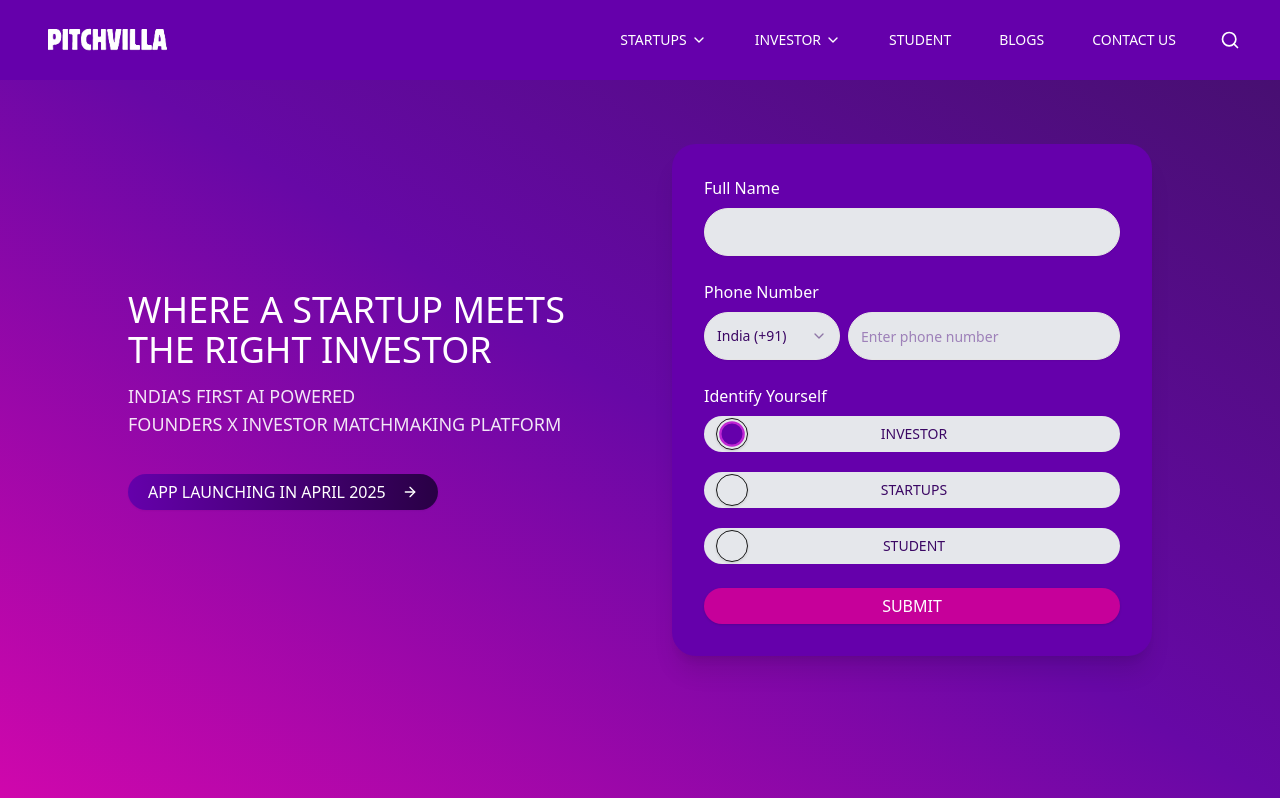
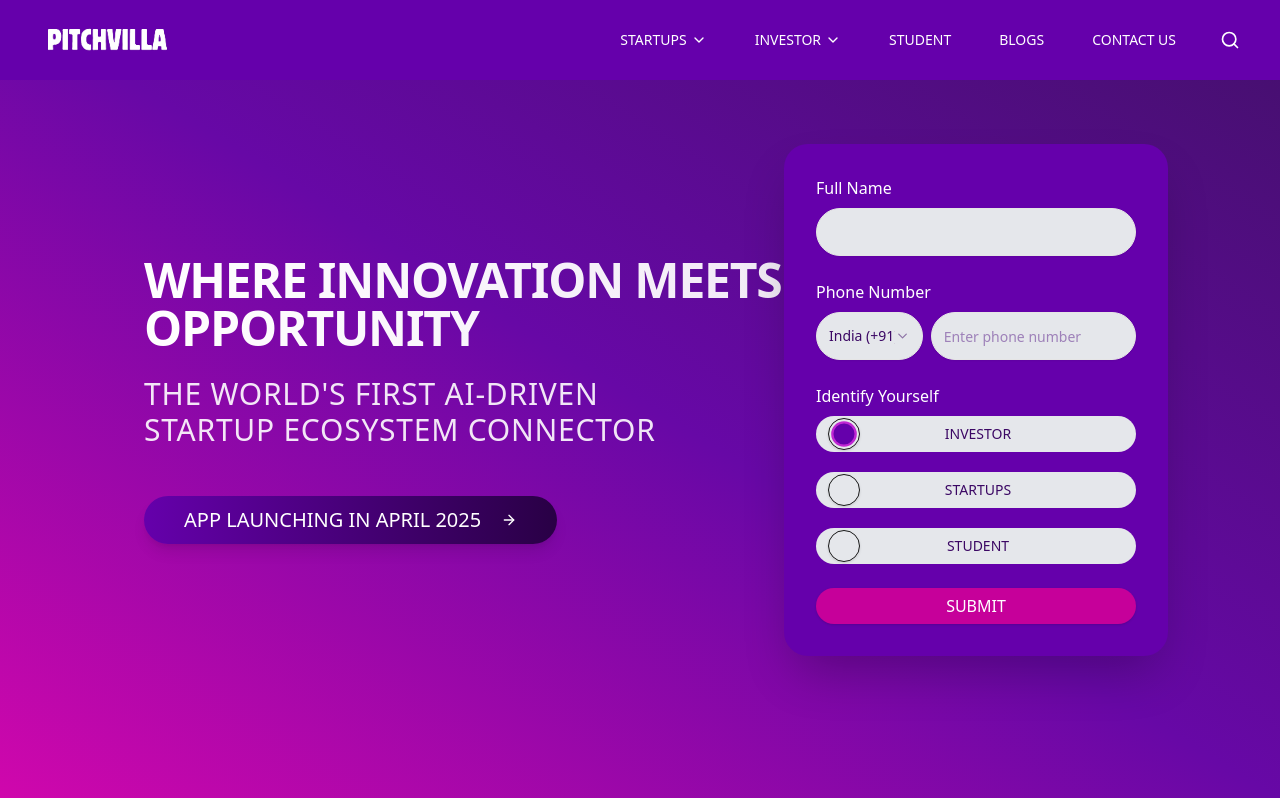
Before and after one commit to darshit890/pitchvilla-landing-page, a Next.js app: page / in a window 1280 px wide. Shown: the top 798 px of the page. Built offline with nearby package versions, Linux system fonts and the light colour scheme.

Commit message:
Update Hero.tsx

```diff
--- a/src/components/Hero.tsx
+++ b/src/components/Hero.tsx
@@ -90,34 +90,39 @@ export default function Hero() {
 
   return (
     <div className="min-h-screen bg-gradient-to-bl from-[#44106C] via-[#6708A6] to-[#D007AC] flex items-center justify-center px-4 py-8 md:py-12">
-      <div className="container mx-auto max-w-5xl">
-        <div className="grid grid-cols-1 md:grid-cols-2 gap-8 md:gap-10 lg:gap-16 items-center">
-          {/* Left Column - Heading and Subheading */}
-          <div className="space-y-5 text-center md:text-left">
+      <div className="container relative mx-auto">
+        {/* Text content with left alignment */}
+        <div className="max-w-xl md:max-w-2xl lg:max-w-3xl mx-auto md:mr-auto md:ml-16 lg:ml-32 text-center md:text-left mb-16 md:mb-0">
           <div className="mt-20 md:mt-0">
-              <h1 className="text-2xl sm:text-3xl md:text-3xl lg:text-4xl text-white font-medium leading-tight">
-                WHERE A STARTUP MEETS THE RIGHT INVESTOR
+            {/* Main heading with left alignment */}
+            <h1 className="text-3xl sm:text-4xl md:text-4xl lg:text-5xl text-white font-bold leading-tight tracking-tight">
+  <span className="inline-block bg-gradient-to-r from-white to-white/90 bg-clip-text text-transparent">
+    WHERE INNOVATION MEETS OPPORTUNITY
+  </span>
 </h1>
-              <p className="mt-3 text-sm sm:text-base md:text-lg text-white/90 leading-normal">
-                INDIA&apos;S FIRST AI POWERED
-                <br className="hidden sm:block" />
-                FOUNDERS X INVESTOR MATCHMAKING PLATFORM
+
+            {/* Subheading with left alignment and fixed spacing */}
+            <p className="mt-6 text-xl sm:text-2xl md:text-3xl text-white/90 font-medium tracking-wide">
+              <span className="inline-block">THE WORLD'S FIRST AI-DRIVEN</span>
+              <span className="inline-block block">STARTUP ECOSYSTEM CONNECTOR</span>
             </p>
           </div>
 
-            <div>
+          {/* Launch button also left aligned */}
+          <div className="mt-12 text-center md:text-left">
             <Button
               variant="outline"
-                className="mt-4 bg-gradient-to-r from-[#6500AB] to-[#290045] text-white border-none hover:text-white rounded-full px-5 py-3 text-sm sm:text-base group"
+              className="bg-gradient-to-r from-[#6500AB] to-[#290045] text-white border-none hover:opacity-90 transition-opacity rounded-full px-10 py-6 text-lg sm:text-xl font-medium shadow-lg group"
             >
-                <span className="font-normal">APP LAUNCHING IN APRIL 2025</span>
-                <ArrowRight className="ml-2 h-4 w-4 group-hover:translate-x-1 transition-transform" />
+              <span>APP LAUNCHING IN APRIL 2025</span>
+              <ArrowRight className="ml-3 h-6 w-6 group-hover:translate-x-2 transition-transform" />
             </Button>
           </div>
         </div>
 
-          {/* Right Column - Form Card */}
-          <div className="bg-[#6500AB] rounded-3xl shadow-xl p-5 sm:p-6 md:p-8">
+        {/* Form positioned slightly more to the left */}
+        <div className="md:absolute md:right-16 lg:right-24 md:top-1/2 md:transform md:-translate-y-1/2 mt-16 md:mt-0 w-full md:w-96">
+          <div className="bg-[#6500AB] rounded-3xl shadow-2xl p-5 sm:p-6 md:p-8 w-full">
             <form className="space-y-5 md:space-y-6" onSubmit={handleSubmit}>
               <div className="space-y-2">
                 <Label
@@ -226,7 +231,7 @@ export default function Hero() {
 
               <Button
                 type="submit"
-                className="w-full font-normal bg-[#C6009A] hover:bg-[#C6009A]/90 text-white rounded-full py-3 md:py-4 text-sm md:text-base mt-2 "
+                className="w-full font-normal bg-[#C6009A] hover:bg-[#C6009A]/90 text-white rounded-full py-3 md:py-4 text-sm md:text-base mt-2"
                 disabled={isSubmitting}
                 suppressHydrationWarning
               >
```
Lines whose indentation alone changed are shown as unchanged.
